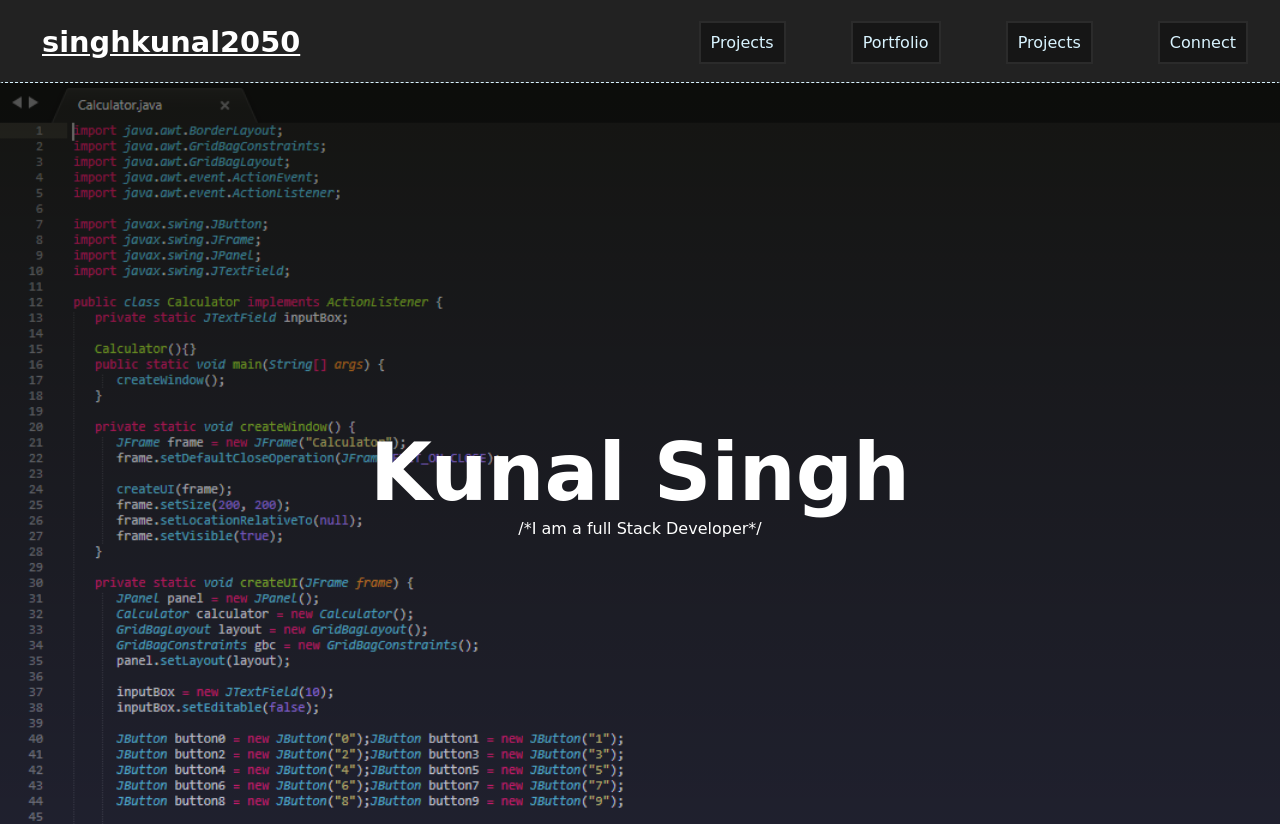
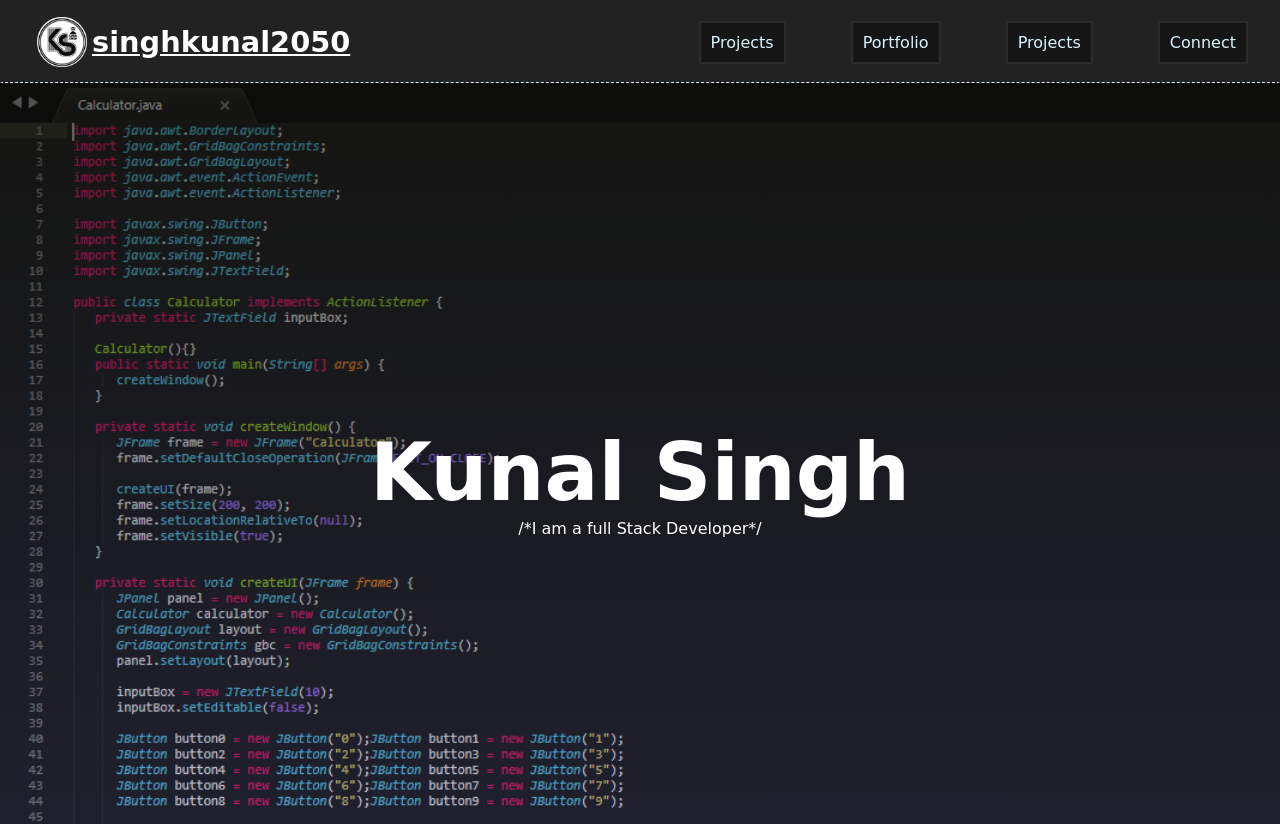
Before and after one commit to singhkunal2050/KSRPortfolio, a plain HTML site: page index.html in a window 1280 px wide. Shown: the top 824 px of the page. Drawn offline with Linux system fonts and the light colour scheme; the site is published under a folder, as on GitHub Pages, so addresses that start at the root find nothing; a web font is replaced by a local one.

Commit message:
Update index.html

```diff
--- a/index.html
+++ b/index.html
@@ -10,7 +10,7 @@
 
         <nav id="navbar">
             <span id="logo">
-                <img src="/img/ks_logo.png" alt="">
+                <img src="img/ks_logo.png" alt="">
                 <h2>singhkunal2050</h2>
             </span>
             <div>
```
